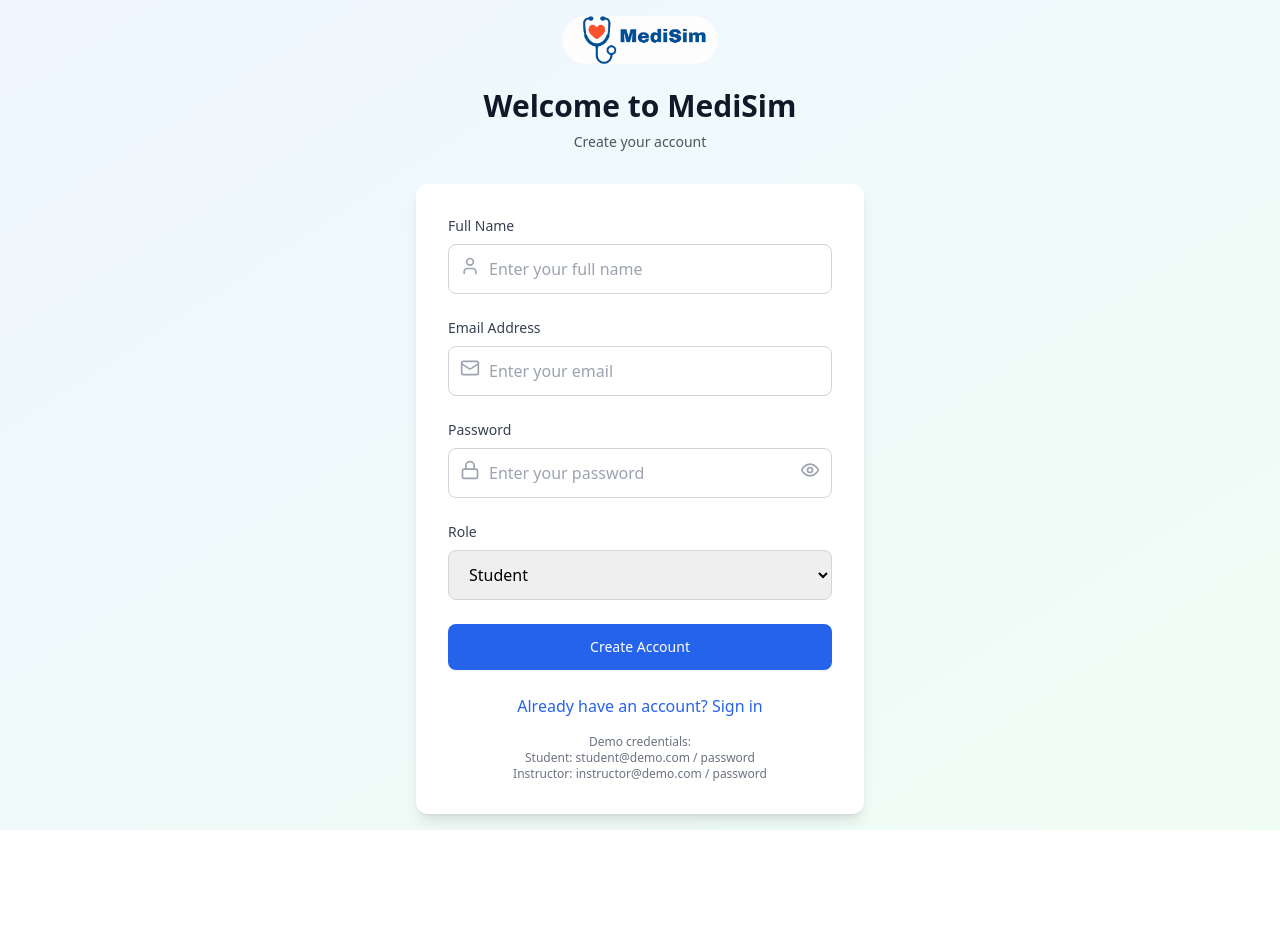
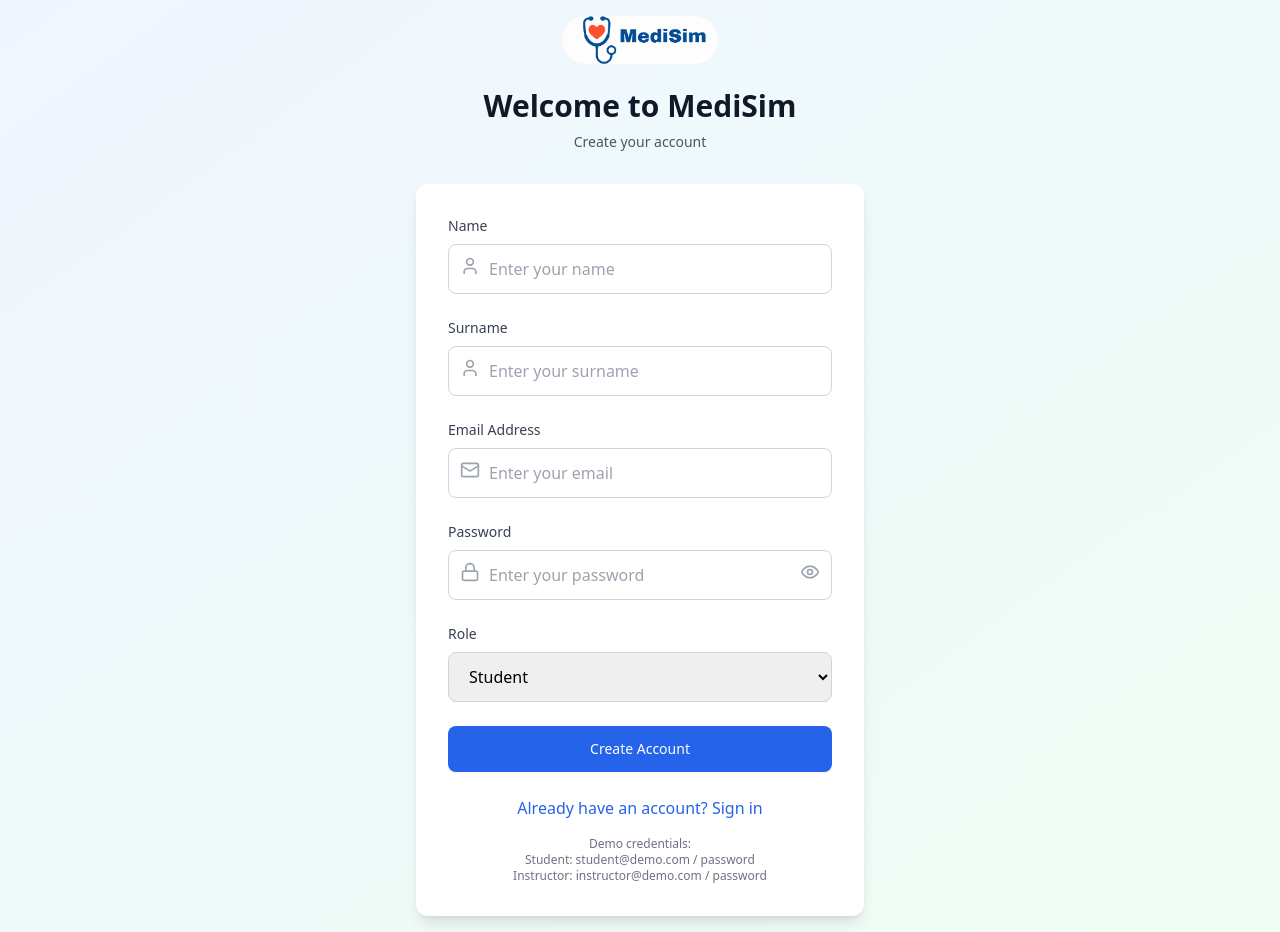
Before and after one commit to Emriel/YZTA_Bootcamp_Group_204, a React (Vite) app in the folder ProjeDosyaları/MediSim/project/: page / in a window 1280 px wide. Both pictures are taken after a click on the button "Sign Up". Before the commit the page ends 830 px from the top, so only its background shows below. Built offline with nearby package versions, Linux system fonts and the light colour scheme; no server answers.

Commit message:
Sign-Up kısmındaki Full Name parametresi Name ve Surname olarak iki parçaya bölündü.

```diff
--- a/ProjeDosyaları/MediSim/project/src/components/Auth/AuthForm.tsx
+++ b/ProjeDosyaları/MediSim/project/src/components/Auth/AuthForm.tsx
@@ -11,6 +11,7 @@ const AuthForm: React.FC<AuthFormProps> = ({ isLoginDefault = true }) => {
   const [showPassword, setShowPassword] = useState(false);
   const [formData, setFormData] = useState({
     name: '',
+    surname: '',
     email: '',
     password: '',
     role: 'student' as 'student' | 'instructor'
@@ -27,7 +28,7 @@ const AuthForm: React.FC<AuthFormProps> = ({ isLoginDefault = true }) => {
       if (isLogin) {
         await login(formData.email, formData.password);
       } else {
-        await register(formData.name, formData.email, formData.password, formData.role);
+        await register(formData.name, formData.surname, formData.email, formData.password, formData.role);
       }
     } catch (error) {
       setErrors({ general: 'Authentication failed. Please try again.' });
@@ -59,9 +60,10 @@ const AuthForm: React.FC<AuthFormProps> = ({ isLoginDefault = true }) => {
         <div className="bg-white rounded-xl shadow-lg p-8">
           <form onSubmit={handleSubmit} className="space-y-6">
             {!isLogin && (
+              <>
                 <div>
                   <label htmlFor="name" className="block text-sm font-medium text-gray-700 mb-2">
-                  Full Name
+                    Name
                   </label>
                   <div className="relative">
                     <User className="absolute left-3 top-3 h-5 w-5 text-gray-400" />
@@ -73,10 +75,29 @@ const AuthForm: React.FC<AuthFormProps> = ({ isLoginDefault = true }) => {
                       value={formData.name}
                       onChange={handleChange}
                       className="w-full pl-10 pr-4 py-3 border border-gray-300 rounded-lg focus:ring-2 focus:ring-blue-500 focus:border-blue-500 transition-colors"
-                    placeholder="Enter your full name"
+                      placeholder="Enter your name"
                     />
                   </div>
                 </div>
+                <div>
+                  <label htmlFor="surname" className="block text-sm font-medium text-gray-700 mb-2">
+                    Surname
+                  </label>
+                  <div className="relative">
+                    <User className="absolute left-3 top-3 h-5 w-5 text-gray-400" />
+                    <input
+                      id="surname"
+                      name="surname"
+                      type="text"
+                      required={!isLogin}
+                      value={formData.surname}
+                      onChange={handleChange}
+                      className="w-full pl-10 pr-4 py-3 border border-gray-300 rounded-lg focus:ring-2 focus:ring-blue-500 focus:border-blue-500 transition-colors"
+                      placeholder="Enter your surname"
+                    />
+                  </div>
+                </div>
+              </>
             )}
 
             <div>
--- a/ProjeDosyaları/MediSim/project/src/contexts/AuthContext.tsx
+++ b/ProjeDosyaları/MediSim/project/src/contexts/AuthContext.tsx
@@ -9,7 +9,7 @@ interface AuthState {
 
 interface AuthContextType extends AuthState {
   login: (email: string, password: string) => Promise<void>;
-  register: (name: string, email: string, password: string, role: 'student' | 'instructor') => Promise<void>;
+  register: (name: string, surname: string, email: string, password: string, role: 'student' | 'instructor') => Promise<void>;
   logout: () => void;
 }
 
@@ -107,7 +107,7 @@ export const AuthProvider: React.FC<{ children: React.ReactNode }> = ({ children
   }
   };
 
-  const register = async (name: string, email: string, password: string, role: 'student' | 'instructor') => {
+  const register = async (name: string, surname: string, email: string, password: string, role: 'student' | 'instructor') => {
     dispatch({ type: 'REGISTER_START' });
 
     try {
@@ -124,7 +124,7 @@ export const AuthProvider: React.FC<{ children: React.ReactNode }> = ({ children
     const newUser: User = {
       id: data.id.toString(),
       name,
-      surname: '',
+      surname,
       birthdate: '',
       gender: role === 'instructor' ? 'female' : 'male',
       email,
```
Also changed, not shown: 1 other file (tests, documents, lock files or other folders). Lines whose indentation alone changed are shown as unchanged.
